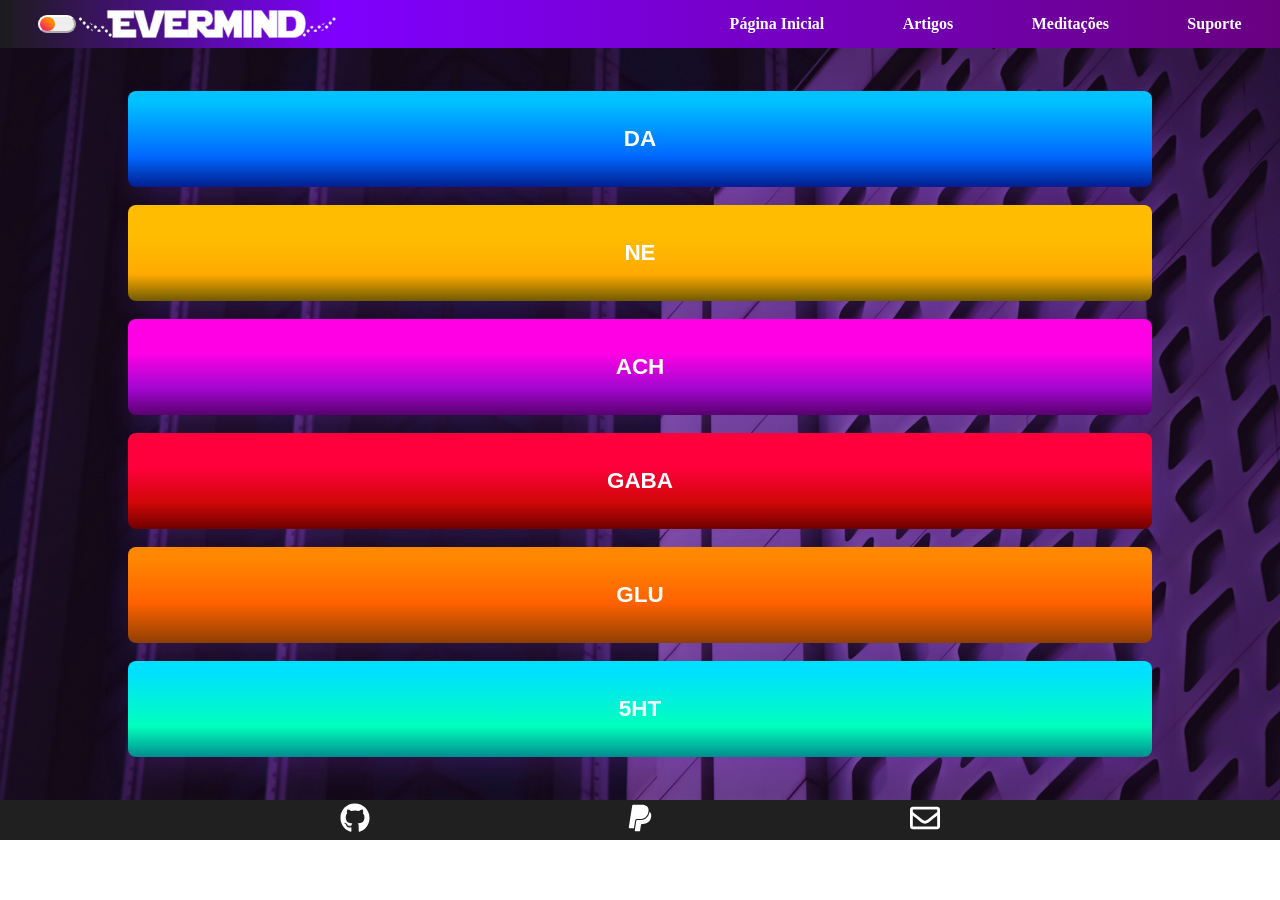
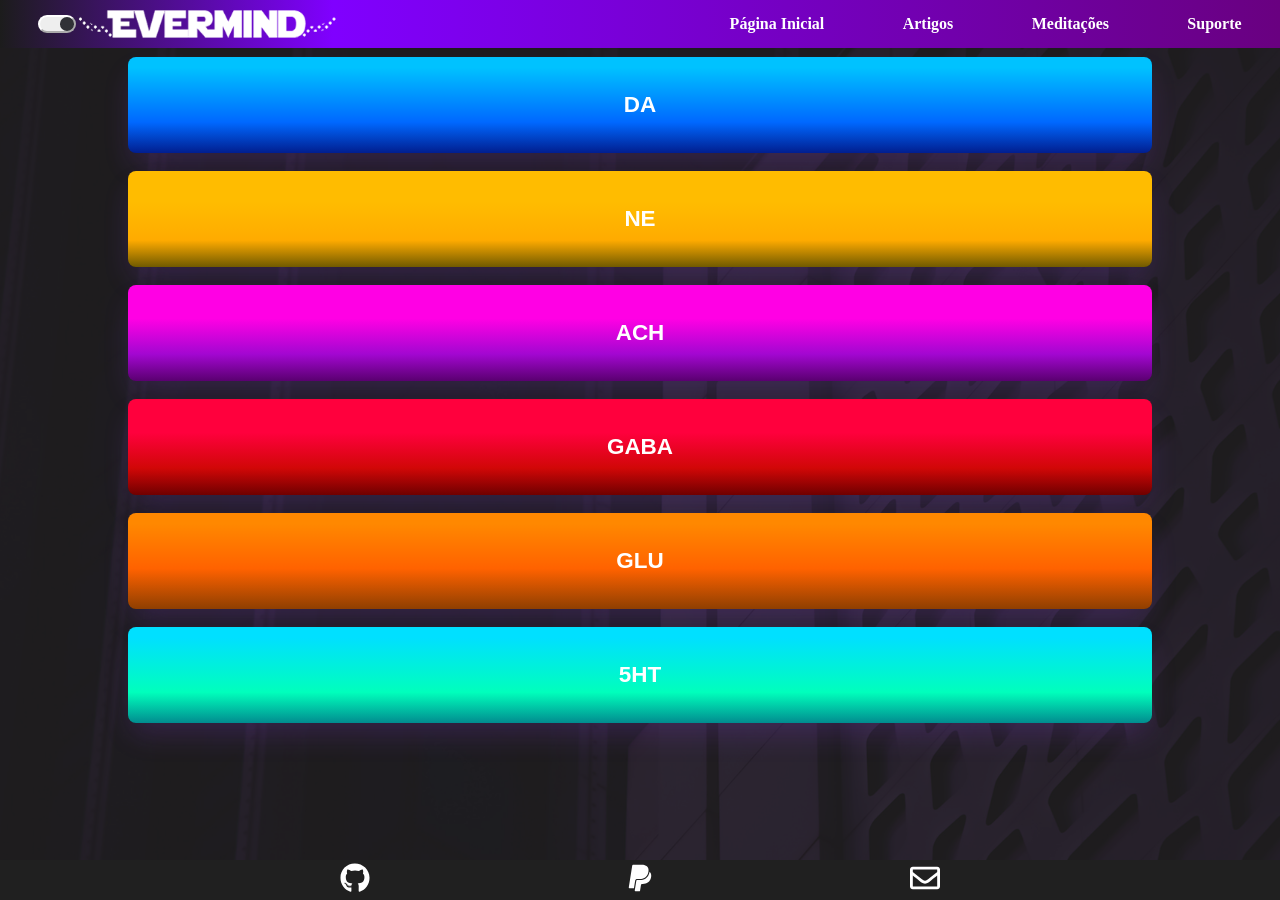
Before and after one commit to glgio7/Evermind, a Next.js app: page /articles/neurotransmitters in a window 1280 px wide. Before the commit the page ends 840 px from the top, so only its background shows below. Built offline with nearby package versions, Linux system fonts and the light colour scheme.

Commit message:
needing-to-rest

```diff
--- a/src/components/styles.js
+++ b/src/components/Header.js
@@ -1,6 +1,11 @@
 import styled from "styled-components";
+import { IoMenu } from "react-icons/io5";
+import { IoClose } from "react-icons/io5";
+import Link from "next/link";
+import React, { useState } from "react";
+import { ColorModeContext } from "../context/ColorMode";
 
-export const Header = styled.div`
+const StyledHeader = styled.div`
   .masterhead {
     min-width: 100%;
     height: 6vh;
@@ -117,7 +122,7 @@ export const Header = styled.div`
   }
 `;
 
-export const StyledNav = styled.div`
+const StyledNav = styled.div`
   nav {
     margin-inline: 3vw;
     width: 40vw;
@@ -181,3 +186,45 @@ export const StyledNav = styled.div`
     }
   }
 `;
+
+export function Header() {
+  // TOGGLE MENU MOBILE
+  const [isOpen, setOpen] = useState(false);
+  const toggleMenu = () => {
+    setOpen(!isOpen);
+  };
+
+  const contexto = React.useContext(ColorModeContext);
+
+  const toggleMode = () => {
+    if (contexto.mode === 'dark')
+    contexto.toggleMode('light')
+    if (contexto.mode === 'light')
+    contexto.toggleMode('dark')
+  }
+
+  return (
+    <StyledHeader>
+      <div className="masterhead">
+        <div className="logobox">
+          <div className="switcher" onClick={toggleMode}></div>
+          <Link href="/">
+            <div className="logo">
+              <img src="/img/evermindlogo.png" alt="Evermind!" />
+            </div>
+          </Link>
+        </div>
+        <IoMenu className="menu" onClick={toggleMenu} />
+        <StyledNav>
+          <nav className={isOpen ? "active" : "null"} onClick={toggleMenu}>
+            <IoClose className="closeMenu" />
+            <Link href="/">Página Inicial</Link>
+            <Link href="/articles">Artigos</Link>
+            <Link href="/meditations">Meditações</Link>
+            <Link href="/">Suporte</Link>
+          </nav>
+        </StyledNav>
+      </div>
+    </StyledHeader>
+  );
+}
--- /dev/null
+++ b/src/context/ColorMode.js
@@ -0,0 +1,15 @@
+import React from "react";
+
+export const ColorModeContext = React.createContext({
+  mode: "",
+  toggleMode: () => {/* */},
+});
+
+export default function ColorModeProvider(props) {
+  const [mode, toggleMode] = React.useState(props.initialMode);
+  return (
+    <ColorModeContext.Provider value={{ mode: mode, toggleMode }}>
+      {props.children}
+    </ColorModeContext.Provider>
+  );
+}
--- a/src/pages/_app.js
+++ b/src/pages/_app.js
@@ -1,10 +1,10 @@
-import { createGlobalStyle, ThemeProvider, styled } from "styled-components";
+import { createGlobalStyle, ThemeProvider } from "styled-components";
 import Footer from "../components/Footer";
-import { IoMenu } from "react-icons/io5";
-import { IoClose } from "react-icons/io5";
+
 import React, { useState } from "react";
-import { Header, StyledNav } from "../components/styles";
-import Link from "next/link";
+import { Header } from "../components/Header";
+
+import ColorModeProvider, { ColorModeContext } from "../context/ColorMode";
 //
 //
 //  GLOBAL AND THEME - STYLED COMPONENTS DECLARATION
@@ -48,77 +48,55 @@ const themes = {
     textColor: "#ddd",
     backgroundColor: "#202020",
     boxColor: "linear-gradient(180deg, #202020, #555, #202020)",
-    backgroundOpacity: ".1",
+    backgroundOpacity: ".15",
     switcher: "#303136",
     navText: "#fff",
     moveSwitcher: "1.2rem",
   },
 };
 
+//ThemeProvider -- prove o tema para toda a aplicação
+//ColorModeProvider -- prove o state do darkmode para todos components
+
 //
+// COVER ALL COMPONENTS AND PASS A CONTEXT
 //
-//  FUNCTION MYAPP DECLARATION
+
+function ProviderWrapper(props) {
+  return (
+    <ColorModeProvider initialMode={"dark"}>
+      {props.children}
+    </ColorModeProvider>
+  );
+}
+
 //
+// FUNCTION _APP - APPEND MYAPP AS CHILDREN OF COLORMODE
 //
-export default function MyApp({ Component, pageProps }) {
-  // TOGGLE MENU MOBILE
-  const [isOpen, setOpen] = useState(false);
-  const toggleMenu = () => {
-    setOpen(!isOpen);
-  };
-  // SET THEME
-  const [userTheme, setUserTheme] = useState('light');
-  const activeTheme = themes[userTheme];
-  const isDarkMode = userTheme === "dark";
-  const isLightMode = userTheme === "light";
 
-  const switchTheme = () => {
-    if (isDarkMode) {
-      setUserTheme("light");
-    localStorage.setItem('USER_THEME', 'light')}
-
-    if (isLightMode) {
-      setUserTheme("dark");
-      localStorage.setItem('USER_THEME', 'dark')}
-  };
-
-  React.useEffect(() => {
-    localStorage.getItem('USER_THEME')
-  },[])
+export default function _App(props) {
 
   return (
-    <>
-      <ThemeProvider theme={activeTheme}>
+    <ProviderWrapper>
+      <MyApp {...props} />
+    </ProviderWrapper>
+  );
+}
+
+  //
+  //  FUNCTION MYAPP - COMPONENTS THAT APPEARS ON SCREEN
+  //
+
+  function MyApp({ Component, pageProps }) {
+    const contexto = React.useContext(ColorModeContext);
+    // console.log(contexto);
+
+    return (
+      <ThemeProvider theme={themes[contexto.mode]}>
         <GlobalCSS />
-        <Header>
-          <div className="masterhead">
-            <div className="logobox">
-              <div
-                className="switcher"
-
-                onClick={switchTheme}
-              ></div>
-              <Link href="/">
-                <div className="logo">
-                  <img src="/img/evermindlogo.png" alt="Evermind!" />
-                </div>
-              </Link>
-            </div>
-            <IoMenu className="menu" onClick={toggleMenu} />
-            <StyledNav>
-              <nav className={isOpen ? "active" : "null"} onClick={toggleMenu}>
-                <IoClose className="closeMenu" />
-                <Link href="/">Página Inicial</Link>
-                <Link href="/articles">Artigos</Link>
-                <Link href="/meditations">Meditações</Link>
-                <Link href="/">Suporte</Link>
-              </nav>
-            </StyledNav>
-          </div>
-        </Header>
+        <Header/>
         <Component {...pageProps} />
         <Footer />
       </ThemeProvider>
-    </>
-  );
-}
+    );
+  }
--- a/src/pages/articles/neurotransmitters.js
+++ b/src/pages/articles/neurotransmitters.js
@@ -1,5 +1,5 @@
 import styled from "styled-components";
-import { useState } from "react";
+import React, { useState } from "react";
 
 // COMPONENT NEUROTRANSMITTERS
 
@@ -34,16 +34,30 @@ const StyledNeuro = styled.section`
   }
 
   section {
+    width: 100%;
+    min-height: calc(100vh - 88px);
     margin-top: 48px;
     display: flex;
-    background-image: url("/img/articlesbg.jpg");
     flex-direction: column;
+    align-items: center;
+    background-color: ${({ theme }) => theme.backgroundColor};
+    padding-bottom: 10%;
+    position: relative;
+    z-index: 5;
+  }
+  .bg{
+    z-index: -1;
+    position: absolute;
+    width: 100%;
+    height: 100%;
+    top: 0;
+    bottom: 0;
+    left: 0;
+    right: 0;
     background-position: center;
     background-size: cover;
-    width: 100vw;
-    min-height: calc(100vh - 48px);
-    justify-content: center;
-    align-items: center;
+    background-image: url("/img/articlesbg.jpg");
+    opacity: ${({ theme }) => theme.backgroundOpacity};
   }
   .container1,
   .container2,
@@ -201,10 +215,13 @@ export default function Neurotransmitters() {
     setIsOpen5(false);
   };
 
+
+
+
   return (
     <>
       <StyledNeuro>
-        <section>
+        <section><div className="bg"></div>
           <div className="container1">
             <button onClick={expandArticle1}>
               <h3>DA</h3>
--- a/src/pages/index.js
+++ b/src/pages/index.js
@@ -6,7 +6,6 @@ export default function Home() {
     <>
     <SectionHome>
     </SectionHome>
-
     </>
   )
 }
```
Also changed, not shown: src/pages/meditations.js (+18 -5 lines).
